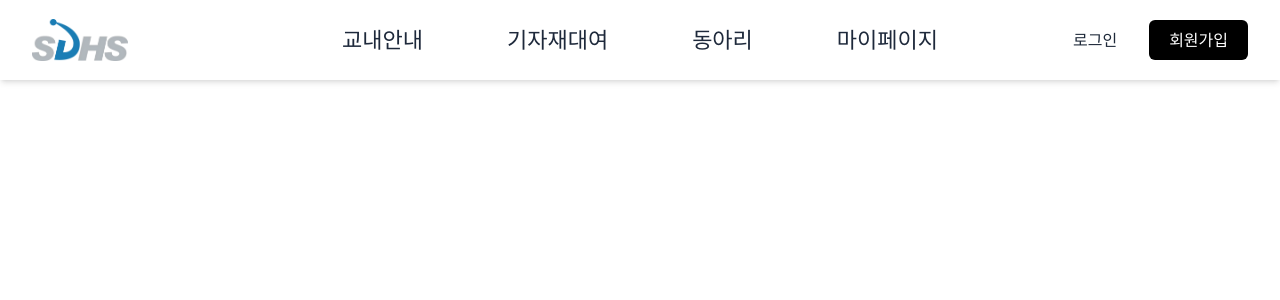
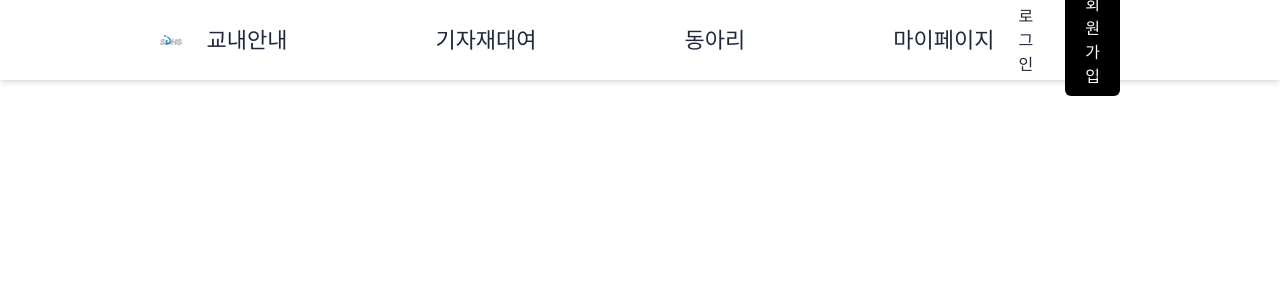
Before and after one commit to Digitech-Hub/DigitechHub-frontend, a React (Vite) app: page /home in a window 1280 px wide. Shown: the top 300 px of the page. Built offline with nearby package versions, Linux system fonts and the light colour scheme; a web font is replaced by a local one.

Commit message:
fix: 메가드롭다운 메뉴 UX 안정성 및 깜빡인 현상 수정
lease enter the commit message for your changes. Lines starting

```diff
--- /dev/null
+++ b/src/components/common/NavItem.tsx
@@ -0,0 +1,20 @@
+import type { NavItemPropsModified } from "@/types/components";
+import { Link } from "react-router";
+
+const BaseLinkStyle =
+  "text-[1.375rem] px-6 h-full flex items-center font-medium transition-colors no-underline hover:text-gray-700 hover:bg-gray-50";
+
+export default function NavItem({
+  item,
+  onMouseEnter,
+}: NavItemPropsModified) {
+  return (
+    <Link
+      to={item.path}
+      className={BaseLinkStyle}
+      onMouseEnter={() => onMouseEnter(item.name)}
+    >
+      {item.name}
+    </Link>
+  );
+}
--- a/src/components/layout/Header.tsx
+++ b/src/components/layout/Header.tsx
@@ -1,21 +1,102 @@
+/* eslint-disable no-irregular-whitespace */
 import { DigitechLogo } from "@/assets/images";
+import { NAV_ITEMS } from "@/data/navData";
 import type { HeaderPorps } from "@/types/components";
+import NavItem from "@/components/common/NavItem";
+import { useState, useRef } from "react";
 import { Link } from "react-router";
 
-// 메뉴 항목 데이터 구조화
-const NAV_ITEMS = [
-  { name: "교내안내", path: "/info" },
-  { name: "기자재대여", path: "/equipment" },
-  { name: "동아리", path: "/clubs" },
-  { name: "마이페이지", path: "/mypage" },
-];
+export default function Header({ userid, data }: HeaderPorps) {
+  const isAuthenticated = userid === data && userid !== null;
 
-export default function Header({ userid, data }: HeaderPorps) {
-  const isAuthenticated = userid === data && userid !== null; // userid와 data가 같으면 임시로 로그인 상태로 간주함
+  const [isMegaDropdownOpen, setIsMegaDropdownOpen] = useState<boolean>(false);
+  const [activeMenuName, setActiveMenuName] = useState<string | null>(null);
+  const tiemoutRef = useRef<number | undefined>(undefined);
+
+  const handleMouseEnter = (menuName: string) => {
+    clearTimeout(tiemoutRef.current);
+    setActiveMenuName(menuName);
+    setIsMegaDropdownOpen(true);
+  };
+
+  const handleDropDownEnter = () => {
+    clearTimeout(tiemoutRef.current);
+    setIsMegaDropdownOpen(true);
+  };
+
+  const handleDropDownLeave = () => {
+    tiemoutRef.current = setTimeout(() => {
+      setIsMegaDropdownOpen(false);
+      setActiveMenuName(null);
+    }, 250);
+  };
+
+  const renderMegaDropdown = () => {
+    if (!isMegaDropdownOpen) return null;
+
+    return (
+      <div
+        className="absolute inset-x-0 top-full mt-0 bg-gray-100 shadow-xl z-50 p-8 dropdown-area"
+        onMouseEnter={handleDropDownEnter}
+        onMouseLeave={handleDropDownLeave}
+      >
+        <div className="max-w-7xl mx-auto">
+          <div
+            className="grid gap-2"
+            style={{
+              gridTemplateColumns: `repeat(${NAV_ITEMS.length}, minmax(0, 1fr))`,
+            }}
+          >
+            {NAV_ITEMS.map((item) => (
+              <div key={item.name} className="space-y-2">
+                <h3
+                  className={`text-xl font-bold ${
+                    activeMenuName === item.name
+                      ? "text-blue-600"
+                      : "text-gray-800"
+                  }`}
+                >
+                  <Link
+                    to={item.path}
+                    onClick={() => setIsMegaDropdownOpen(false)}
+                  >
+                    {item.name}
+                  </Link>
+                </h3>
+
+                {item.columns?.map((column, colIndex) => (
+                  <div key={colIndex} className="space-y-1 mt-2">
+                    {column.title && (
+                      <h4 className="text-lg font-semibold text-gray-700 mb-2">
+                        {column.title}
+                      </h4>
+                    )}
+                    <ul className="space-y-1">
+                      {column.links.map((subItem) => (
+                        <li key={subItem.name}>
+                          <Link
+                            to={subItem.path}
+                            onClick={() => setIsMegaDropdownOpen(false)}
+                            className="block py-2 text-gray-700 hover:bg-gray-200 rounded-sm transition-colors"
+                          >
+                            {subItem.name}
+                          </Link>
+                        </li>
+                      ))}
+                    </ul>
+                  </div>
+                ))}
+              </div>
+            ))}
+          </div>
+        </div>
+      </div>
+    );
+  };
 
   return (
-    <header className="bg-white shadow-md">
-      <div className="max-w-7xl mx-auto flex items-center h-20 px-4 sm:px-6 lg:px-8">
+    <header className="bg-white shadow-md relative">
+      <div className="max-w-8xl mx-auto flex items-center h-20 px-4 sm:px-6 lg:px-40">
         <div className="flex-1 flex justify-start">
           <Link to="/">
             <img
@@ -25,26 +106,31 @@ export default function Header({ userid, data }: HeaderPorps) {
             />
           </Link>
         </div>
-        <nav className="hidden md:flex space-x-15">
+
+        {/* Hover 영역 확장 */}
+        <div
+          className="hidden md:flex space-x-25 h-full relative"
+          onMouseEnter={() => {
+            clearTimeout(tiemoutRef.current);
+            setIsMegaDropdownOpen(true);
+          }}
+        >
           {NAV_ITEMS.map((item) => (
-            <Link
+            <NavItem
               key={item.name}
-              to={item.path}
-              className="text-[1.375rem] p-3 rounded-md font-medium"
-            >
-              {item.name}
-            </Link>
+              item={item}
+              onMouseEnter={handleMouseEnter} onMouseLeave={function (): void {
+                throw new Error("Function not implemented.");
+              } }            />
           ))}
-        </nav>
-        {/** 로그인 회원가입 또는 사용자 ID 표시 */}
-        {/** 임시 논리 부정 연산자 사용 */}
+        </div>
+
+        {/* 로그인/회원가입 */}
         {!isAuthenticated ? (
-          // 로그인 상태 -> 사용자 ID
           <div className="flex-1 flex justify-end items-center space-x-8">
             <span className="text-lg font-bold">{userid}님</span>
           </div>
         ) : (
-          // 비로그인 상태 -> 로그인 회원가입 버튼
           <div className="flex-1 flex justify-end items-center space-x-8">
             <Link to="/login" className="text-gray-800">
               로그인
@@ -58,6 +144,15 @@ export default function Header({ userid, data }: HeaderPorps) {
           </div>
         )}
       </div>
+
+      {/* ✅ 메뉴 바 + 드롭다운을 하나의 hover 영역으로 통합 */}
+      <div
+        className="absolute left-0 right-0 z-40"
+        onMouseEnter={handleDropDownEnter}
+        onMouseLeave={handleDropDownLeave}
+      >
+        {renderMegaDropdown()}
+      </div>
     </header>
   );
 }
--- /dev/null
+++ b/src/data/navData.ts
@@ -0,0 +1,57 @@
+import type { NavItemType } from "@/types/components";
+
+// 메뉴 항목 데이터 구조화
+export const NAV_ITEMS: NavItemType[] = [
+  {
+    name: "교내안내",
+    path: "/info",
+    columns: [
+      {
+        links: [
+          { name: "방과후 교실 예약", path: "/info/class-reservation" },
+          { name: "submenu", path: "/info/sub" },
+          { name: "submenu", path: "/info/sub" },
+        ],
+      },
+    ],
+  },
+  {
+    name: "기자재대여",
+    path: "/equipment",
+    columns: [
+      {
+        links: [
+          { name: "기자재 목록", path: "/equipment/list" },
+          { name: "submenu", path: "/equipment/sub" },
+          { name: "submenu", path: "/equipment/sub" },
+        ],
+      },
+    ],
+  },
+  {
+    name: "동아리",
+    path: "/clubs",
+    columns: [
+      {
+        links: [
+          { name: "동아리 정보", path: "/clubs/info" },
+          { name: "동아리 QnA", path: "/clubs/qna" },
+          { name: "submenu", path: "/clubs/sub" },
+        ],
+      },
+    ],
+  },
+  {
+    name: "마이페이지",
+    path: "/mypage",
+    columns: [
+      {
+        links: [
+          { name: "학생", path: "/mypage/student" },
+          { name: "교사", path: "/mypage/teacher" },
+          { name: "학부모", path: "/mypage/admin" },
+        ],
+      },
+    ],
+  },
+];
--- a/src/pages/HomePage.tsx
+++ b/src/pages/HomePage.tsx
@@ -3,7 +3,7 @@ import { Header } from "@/components/layout";
 export default function HomePage() {
     return (
         <div className="flex flex-col min-h-screen transition-colors duration-300">
-            <Header />
+            <Header userid="" data="" />
             <main className={`rounded-t-3xl flex flex-col gap-3 flex-grow w-full h-full "
                 }`}>
             </main>
```
Also changed, not shown: src/types/components.ts (+32 -0 lines).
